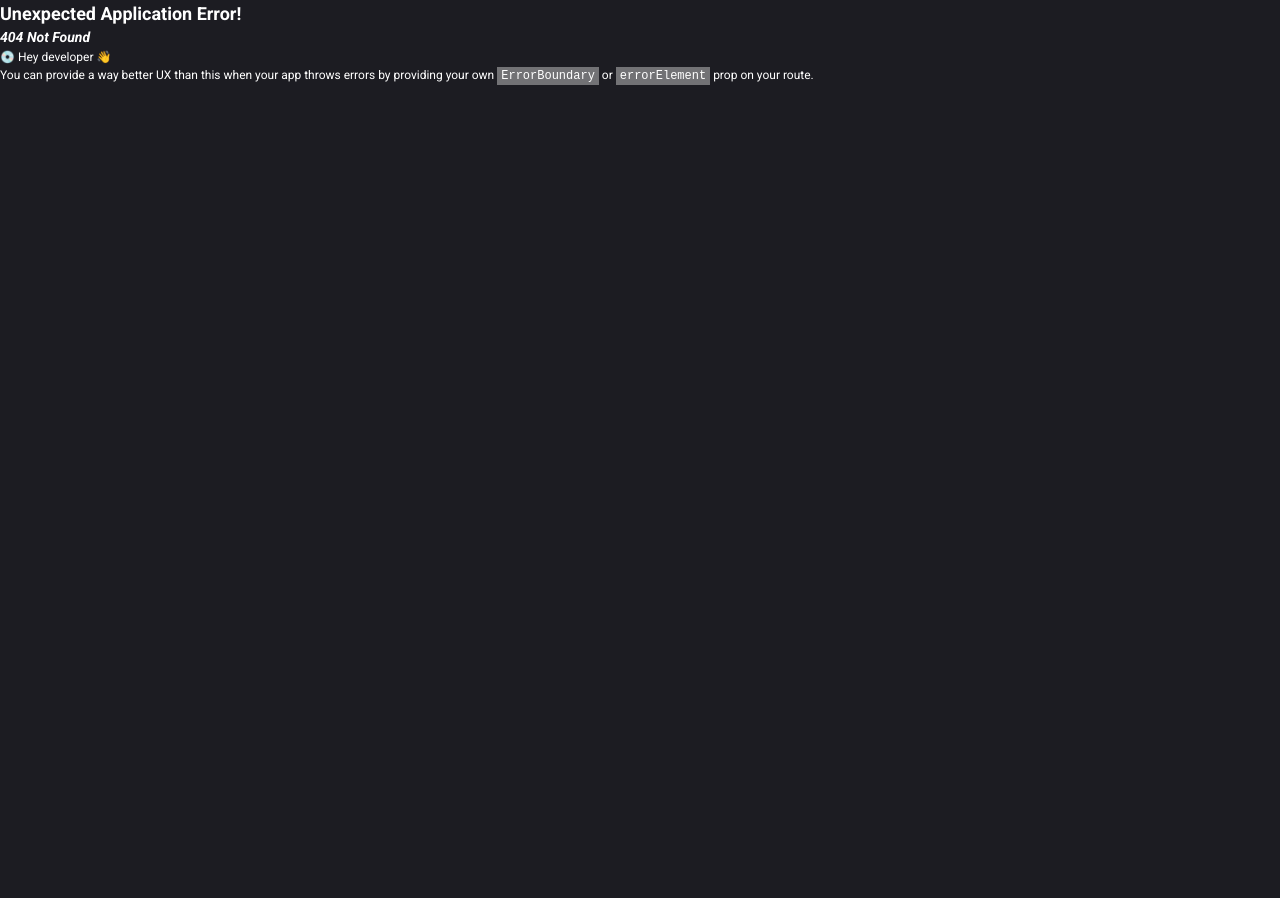
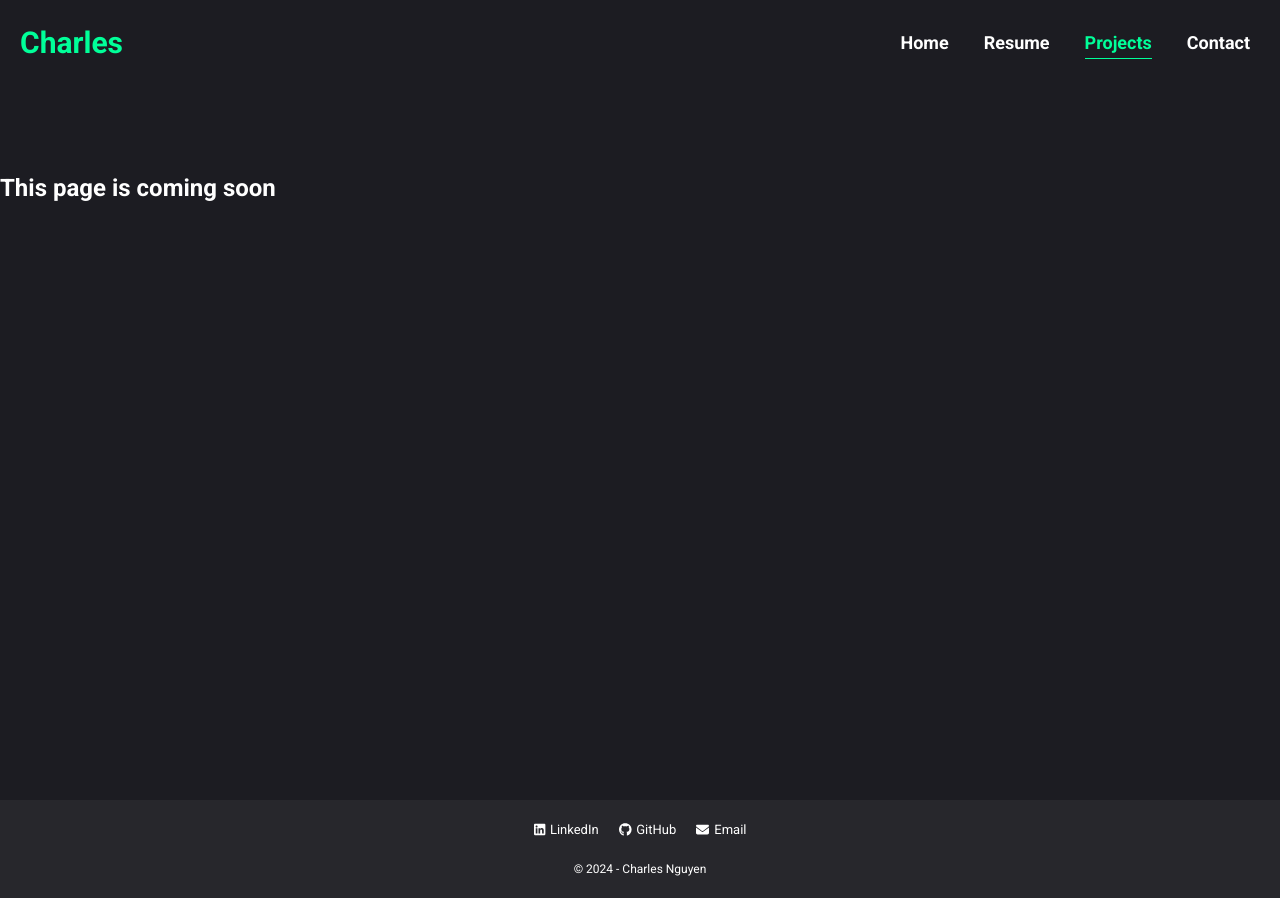
Before and after one commit to swe-thinhnguyen1701/myPortfolio, a React (Vite) app: page /projects in a window 1280 px wide. Before the commit this address had no page. Before the commit the page ends 800 px from the top, so only its background shows below. Built offline with nearby package versions, Linux system fonts and the light colour scheme.

Commit message:
build project page

```diff
--- /dev/null
+++ b/src/pages/Project.jsx
@@ -0,0 +1,9 @@
+function Project () {
+    return (
+        <div className="projects" style={{ paddingTop: "100px" }}>
+            <h1>This page is coming soon</h1>
+        </div>
+    )
+}
+
+export default Project;
```
Also changed, not shown: src/main.jsx (+5 -4 lines).
